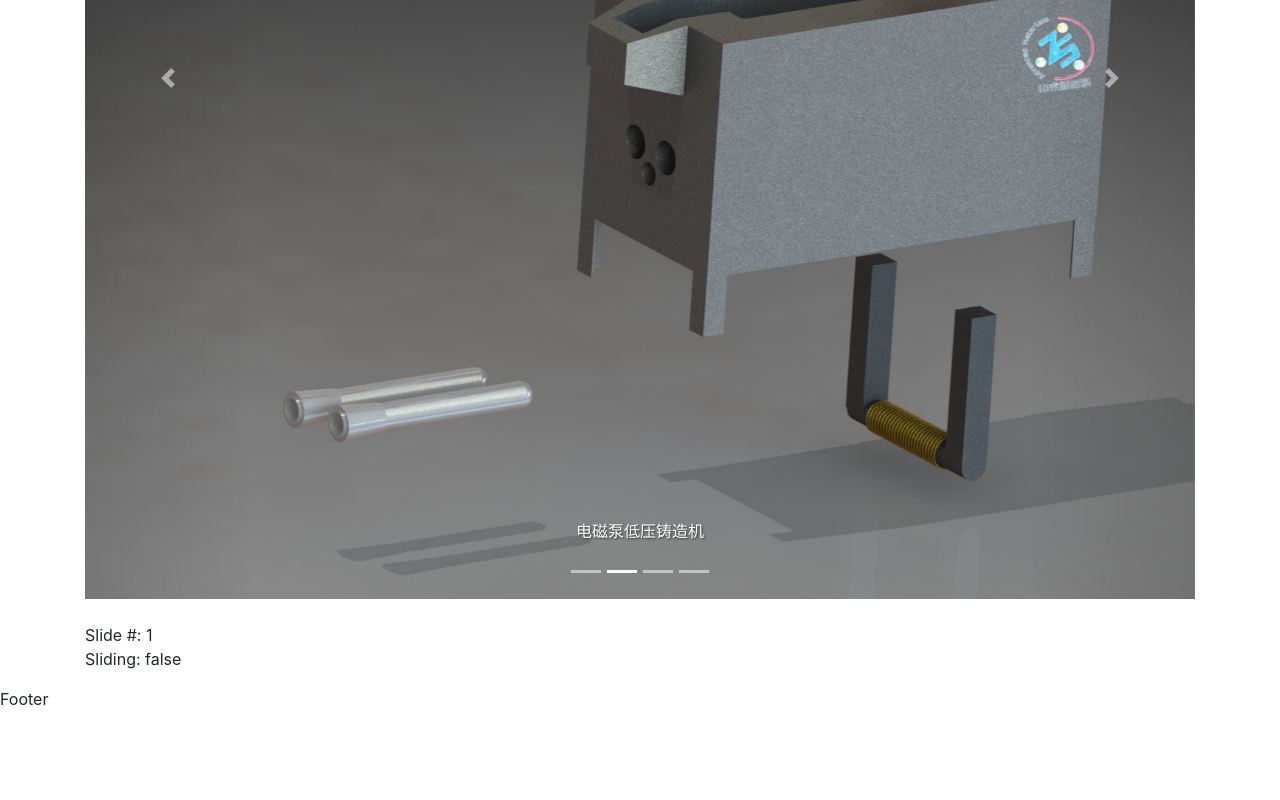
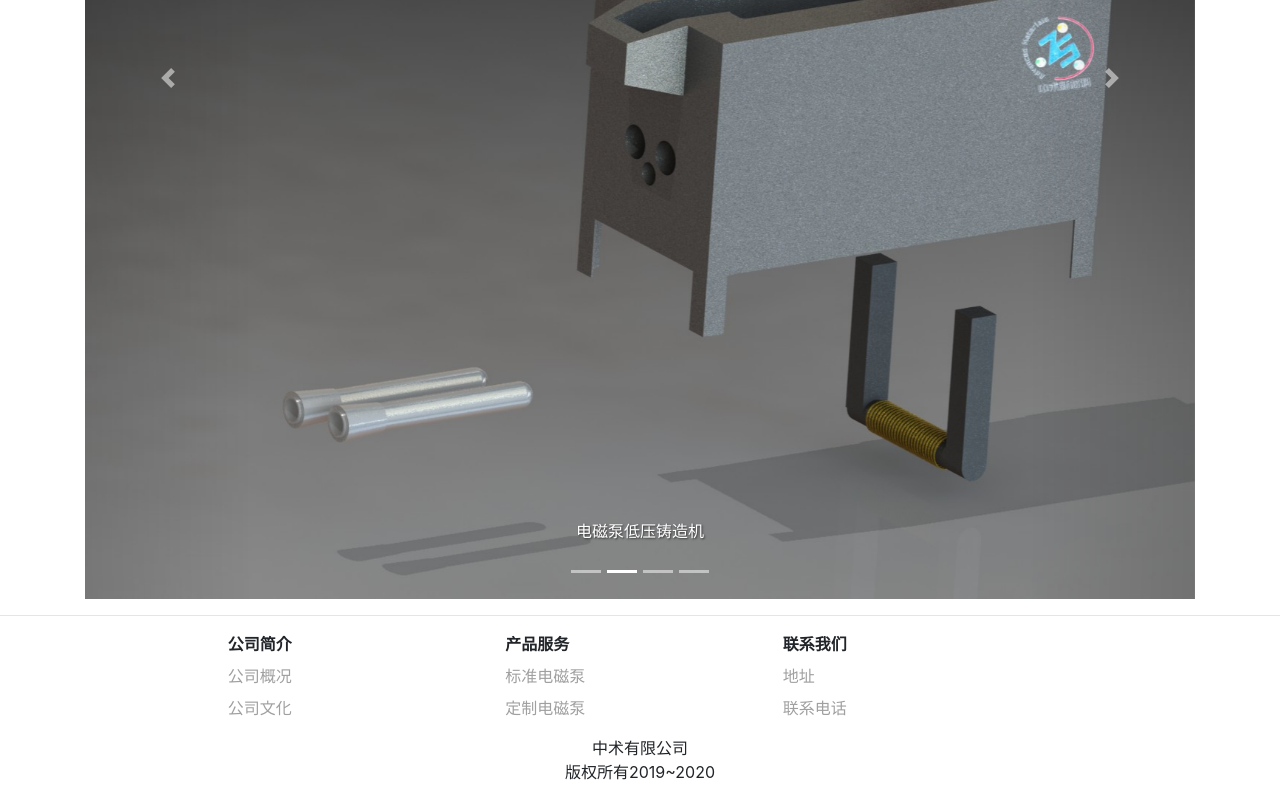
Before and after one commit to tatahy/zs-vue, a Vue app: page / in a window 1280 px wide. Shown: the part 514-1314 px from the top of the page. Before the commit the page ends 1225 px from the top, so only its background shows below. Built offline with nearby package versions, Linux system fonts and the light colour scheme.

Commit message:
update index

```diff
--- a/package.json
+++ b/package.json
@@ -5,7 +5,8 @@
   "scripts": {
     "serve": "vue-cli-service serve",
     "build": "vue-cli-service build",
-    "lint": "vue-cli-service lint"
+    "lint": "vue-cli-service lint",
+    "copy-dist":".\\copy-dist"
   },
   "dependencies": {
     "core-js": "^3.6.5",
--- a/src/App.vue
+++ b/src/App.vue
@@ -12,7 +12,7 @@
 import { mapState } from "vuex";
 
 import Index from "./LayoutIndex.vue";
-import Admin from "./LayoutAdmin.vue";
+// import Admin from "./LayoutAdmin.vue";
 
 export default {
   name: "App",
@@ -34,7 +34,7 @@ export default {
   },
   components: {
     Index,
-    Admin
+    Admin:()=>import("./LayoutAdmin.vue")
   }
 };
 </script>
--- a/src/LayoutIndex.vue
+++ b/src/LayoutIndex.vue
@@ -1,11 +1,12 @@
 <template>
   <div>
     <!-- <div class="layout-index"> -->
-    <i-header v-on:event-show-index="showAdmin" />
+    <i-header />
 
     <i-container class="container-xl" />
-    <!-- <i-container class="container-fluence" /> -->
-    <i-footer />
+    <!-- <i-container class="container-fluid" /> -->
+    <hr>
+    <i-footer class="container" />
   </div>
 </template>
 
@@ -18,9 +19,7 @@ import IHeader from "./components/index/IHeader.vue";
 export default {
   name: "LayoutIndex",
   methods: {
-    showAdmin() {
-      this.$emit("event-show-index", false);
-    }
+
   },
   components: {
     IHeader,
@@ -31,4 +30,5 @@ export default {
 </script>
 
 <style>
+
 </style>
--- a/src/components/index/IContainer.vue
+++ b/src/components/index/IContainer.vue
@@ -61,11 +61,11 @@
       </b-carousel-slide>
     </b-carousel>
 
-    <p class="mt-4">
+    <!-- <p class="mt-4">
       Slide #: {{ slide }}
       <br />
       Sliding: {{ sliding }}
-    </p>
+    </p> -->
   </div>
 </template>
 
@@ -96,4 +96,5 @@ export default {
 </script>
 
 <style scoped>
+
 </style>
--- a/src/components/index/IFooter.vue
+++ b/src/components/index/IFooter.vue
@@ -1,21 +1,73 @@
 <template>
   <div>
+    <div class="foot-nav d-flex justify-content-center">
+      <div class="px-1 w-25" v-for="itm in itmArr" v-bind:key="itm.title">
+        <dl>
+          <dt class="pb-2">{{itm.title}}</dt>
+          <dd v-for="arr in itm.aTag" v-bind:key="arr.text">
+            <a v-bind:href="arr.href" v-bind:target="arr.target">{{arr.text}}</a>
+          </dd>
+        </dl>
+      </div>
+    </div>
 
-    Footer
+    <p class="text-center">
+      <span>中术有限公司</span>
+      <br>
+      <span>版权所有{{year-1+'~'+year}}</span>
+    </p>
+
+
   </div>
 </template>
 
 <script>
 // import HelloWorld from './components/HelloWorld.vue'
 
+const item = [
+  {
+    title: "公司简介",
+    aTag: [
+      { href: "#", target: "_blank", text: "公司概况" },
+      { href: "#", target: "_blank", text: "公司文化" }
+    ]
+  },
+  {
+    title: "产品服务",
+    aTag: [
+      { href: "#", target: "_blank", text: "标准电磁泵" },
+      { href: "#", target: "_blank", text: "定制电磁泵" }
+    ]
+  },
+  {
+    title: "联系我们",
+    aTag: [
+      { href: "#", target: "_blank", text: "地址" },
+      { href: "#", target: "_blank", text: "联系电话" }
+    ]
+  }
+];
+
 export default {
-  name: 'IFooter',
-  components: {
-
-  }
-}
+  name: "IFooter",
+  data() {
+    return {
+      itmArr: item,
+      year:new Date().getFullYear()
+    };
+  },
+  components: {}
+};
 </script>
 
-<style>
-
+<style scoped>
+.foot-nav dl dd a {
+    /* font-size: 12px !important; */
+    color: #a0a0a1;
+    /* line-height: 25px!important; */
+}
+a:hover {
+    text-decoration: none;
+    color: #17a2b8!important;
+}
 </style>
--- a/src/main.js
+++ b/src/main.js
@@ -34,7 +34,6 @@ appInit()
     //   render: h => h(App)
     // })
     // vmRoot.$mount('#app');
-    console.log(store.state);
 
     new Vue({
       store,
```
Also changed, not shown: 2 other files (tests, documents, lock files or other folders).
